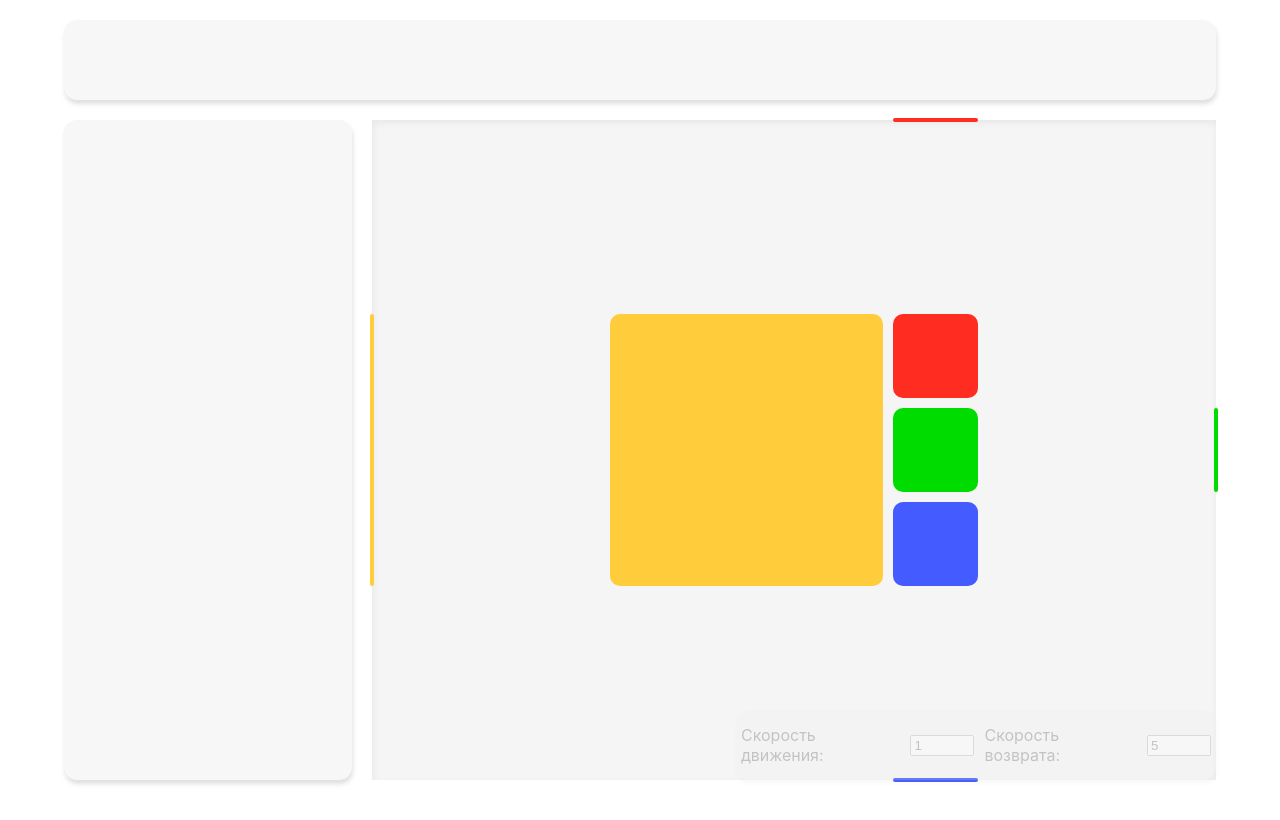
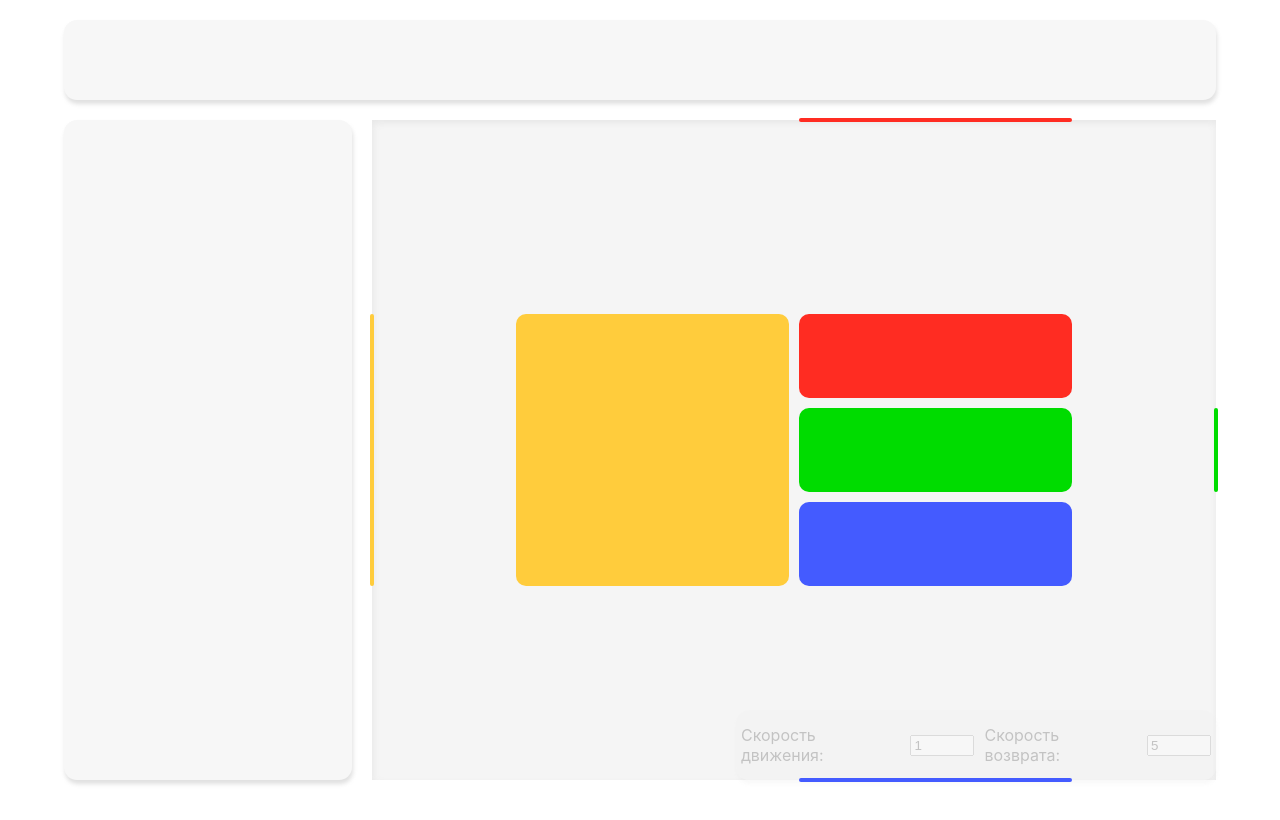
Before and after one commit to RTUITLab/NeuralRecognition-GUI, a React (Create React App) app: page / in a window 1280 px wide. Built offline with nearby package versions, Linux system fonts and the light colour scheme.

Commit message:
Changed sizes

```diff
--- a/src/components/Block/block.tsx
+++ b/src/components/Block/block.tsx
@@ -4,12 +4,12 @@ import React, { CSSProperties } from "react";
     private position: Coordinate;
     private startPosition: Coordinate;
     private fieldSize: Coordinate;
-    private size: number;
+    private size: Coordinate;
     public barrier: Barrier;
     public timeout: NodeJS.Timeout | undefined;
     public interval: NodeJS.Timeout | undefined;
 
-    constructor(startPosition: Coordinate, fieldSize: Coordinate, barrier: Barrier, size: number, private color: string) {
+    constructor(startPosition: Coordinate, fieldSize: Coordinate, barrier: Barrier, size: Coordinate, private color: string) {
         this.position = startPosition;
         this.startPosition = startPosition;
         this.fieldSize = fieldSize;
@@ -54,8 +54,8 @@ import React, { CSSProperties } from "react";
             display: 'table',
             top: this.position.y + origin.y,
             left: this.position.x + origin.x,
-            width: this.size,
-            height: this.size,
+            width: this.size.x,
+            height: this.size.y,
             background: this.color,
             borderRadius: 10,
             textAlign: 'center'
@@ -70,21 +70,21 @@ import React, { CSSProperties } from "react";
         if (this.barrier.top > -1) {
             pos.x = this.position.x + origin.x;
             pos.y = this.barrier.top + origin.y - baseSize / 2;
-            size.x = this.size;
+            size.x = this.size.x;
             size.y = baseSize;
         }
 
         if (this.barrier.right > -1) {
-            pos.x = this.barrier.right + origin.x + this.size - baseSize / 2;
+            pos.x = this.barrier.right + origin.x + this.size.x - baseSize / 2;
             pos.y = this.position.y + origin.y;
             size.x = baseSize;
-            size.y = this.size;
+            size.y = this.size.y;
         }
 
         if (this.barrier.bottom > -1) {
             pos.x = this.position.x + origin.x;
-            pos.y = this.barrier.bottom + origin.y + this.size - baseSize / 2;
-            size.x = this.size;
+            pos.y = this.barrier.bottom + origin.y + this.size.y - baseSize / 2;
+            size.x = this.size.x;
             size.y = baseSize;
         }
 
@@ -92,7 +92,7 @@ import React, { CSSProperties } from "react";
             pos.x = this.barrier.left + origin.x - baseSize / 2;
             pos.y = this.position.y + origin.y;
             size.x = baseSize;
-            size.y = this.size;
+            size.y = this.size.y;
         }
 
         return ({
@@ -103,7 +103,8 @@ import React, { CSSProperties } from "react";
             height: size.y,
             background: this.color,
             borderRadius: 10,
-            cursor: 'pointer'
+            cursor: 'pointer',
+            zIndex: 2
         })
     }
 
@@ -191,7 +192,7 @@ export class LargeBlock extends Block {
     constructor(fieldSize: Coordinate) {
         let blockSize = fieldSize.x / 6 > fieldSize.y / 7 ? fieldSize.y * 3 / 7 : fieldSize.x / 2;
         const startPosition: Coordinate = {
-            x: fieldSize.x / 2 - 2 * blockSize / 3 + 5,
+            x: fieldSize.x / 2 - blockSize + 5,
             y: fieldSize.y / 2 - blockSize / 2 + 5
         };
         blockSize = blockSize - 10;
@@ -203,13 +204,16 @@ export class LargeBlock extends Block {
         const barrier: Barrier = new Barrier();
         barrier.left = 0;
 
-        super(startPosition, blockField, barrier, blockSize, '#ffcc3c');
+        super(startPosition, blockField, barrier, { x: blockSize, y: blockSize}, '#ffcc3c');
     }
 }
 
 export class SmallBlock extends Block {
     constructor(fieldSize: Coordinate, position: number) {
-        let blockSize = fieldSize.x / 6 > fieldSize.y / 7 ? fieldSize.y / 7 : fieldSize.x / 6;
+        let blockSize: Coordinate = {
+            x: fieldSize.x / 6 > fieldSize.y / 7 ? fieldSize.y * 3 / 7 : fieldSize.x / 2,
+            y: fieldSize.x / 6 > fieldSize.y / 7 ? fieldSize.y / 7 : fieldSize.x / 6
+        } // = fieldSize.x / 6 > fieldSize.y / 7 ? fieldSize.y / 7 : fieldSize.x / 6;
 
         let startPosition: Coordinate = { x: 0, y: 0};
         let color = '';
@@ -219,8 +223,8 @@ export class SmallBlock extends Block {
         switch(position) {
             case (1): {
                 startPosition = {
-                    x: fieldSize.x / 2 + blockSize + 5,
-                    y: fieldSize.y / 2 - 3 * blockSize / 2 + 5
+                    x: fieldSize.x / 2 + 5,
+                    y: fieldSize.y / 2 - 3 * blockSize.y / 2 + 5
                 };
                 color = '#ff2c22';
                 barrier.top = 0;
@@ -228,28 +232,28 @@ export class SmallBlock extends Block {
             }
             case (2): {
                 startPosition = {
-                    x: fieldSize.x / 2 + blockSize + 5,
-                    y: fieldSize.y / 2 - blockSize / 2 + 5
+                    x: fieldSize.x / 2 + 5,
+                    y: fieldSize.y / 2 - blockSize.y / 2 + 5
                 };
                 color = '#00dc00';
-                barrier.right = fieldSize.x - blockSize + 10;
+                barrier.right = fieldSize.x - blockSize.x + 10;
                 break;
             }
             case (3): {
                 startPosition = {
-                    x: fieldSize.x / 2 + blockSize + 5,
-                    y: fieldSize.y / 2 + blockSize / 2 + 5
+                    x: fieldSize.x / 2 + 5,
+                    y: fieldSize.y / 2 + blockSize.y / 2 + 5
                 };
                 color = '#445bff';
-                barrier.bottom = fieldSize.y - blockSize + 10;
+                barrier.bottom = fieldSize.y - blockSize.y + 10;
                 break;
             }
         }
-        blockSize = blockSize - 10;
+        blockSize = { x: blockSize.x - 10, y: blockSize.y - 10 };
 
         const blockField: Coordinate = {
-            x: fieldSize.x - blockSize,
-            y: fieldSize.y - blockSize
+            x: fieldSize.x - blockSize.x,
+            y: fieldSize.y - blockSize.y
         }
 
         super(startPosition, blockField, barrier, blockSize, color);
```
Also changed, not shown: 1 other file (tests, documents, lock files or other folders).
